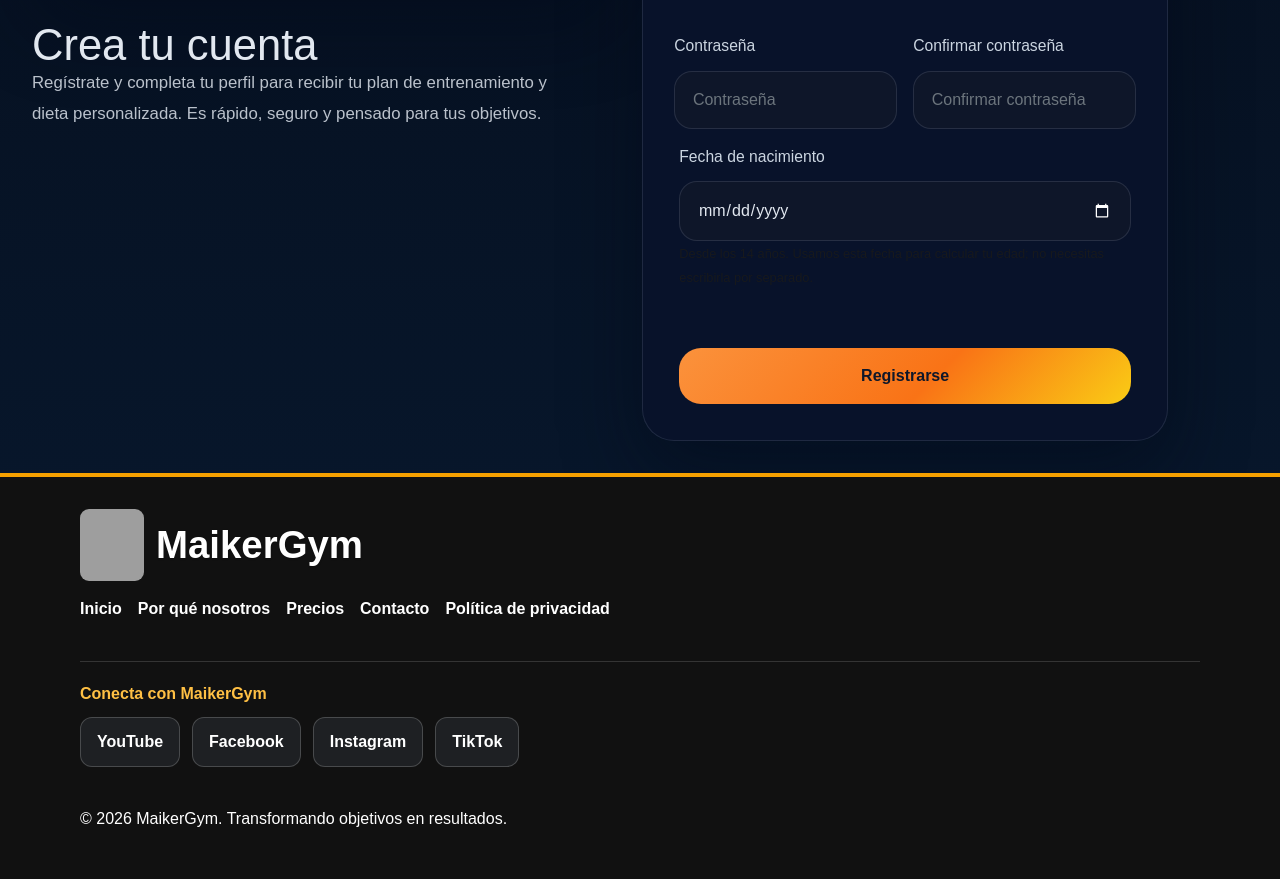
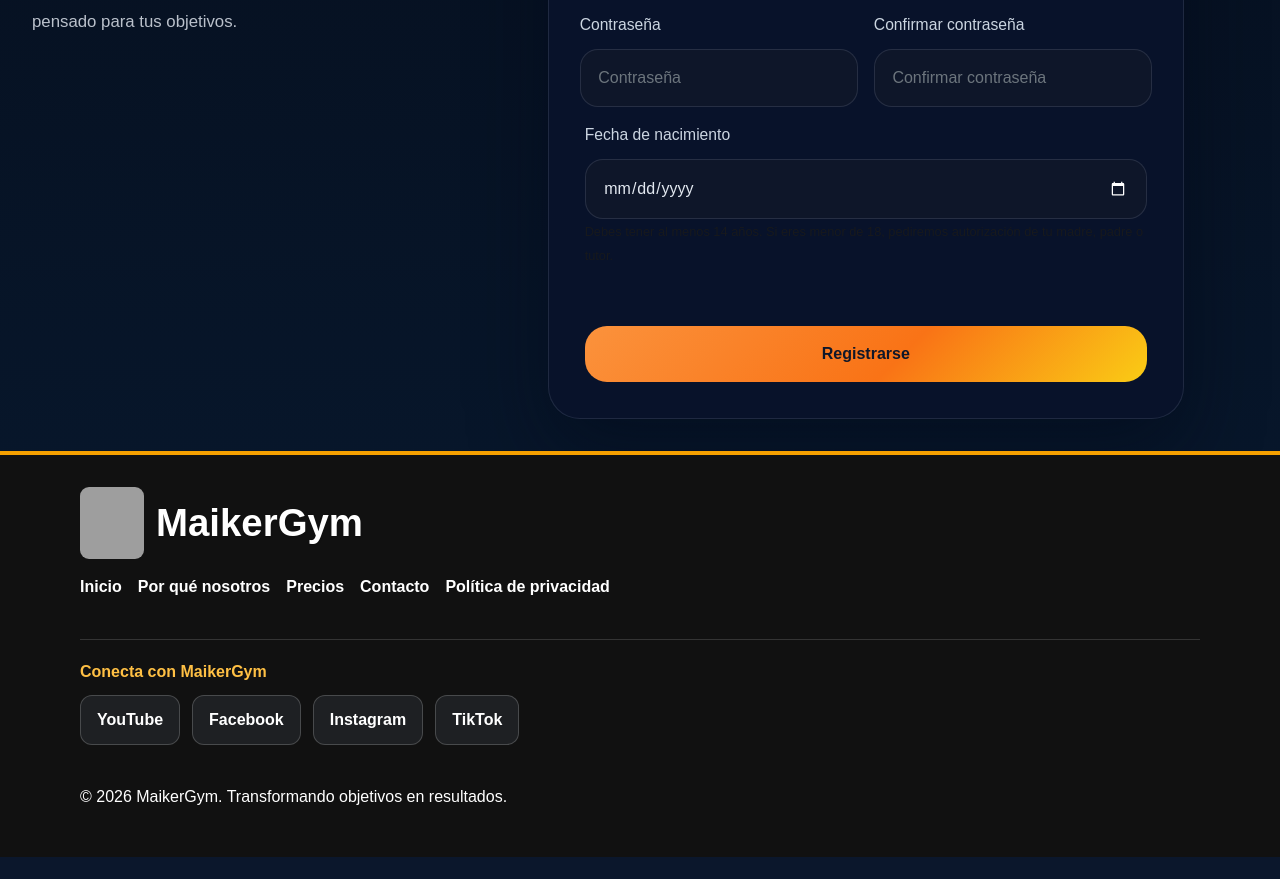
Before and after one commit to codexinfinity2025-blip/Maikergym, a Django app: page /registrarse/ in a window 1280 px wide. Shown: the part 861-1740 px from the top of the page. After the commit the page ends 1718 px from the top, so only its background shows below. Run offline with Django 5.2, Linux system fonts and the light colour scheme; parts of the project's set-up code (start-up, migrations or seed data) failed here and were passed over; some libraries are stand-ins or nearby versions; grey boxes are pictures that could not be loaded.

Commit message:
Mejorar registro y autorización para menores

```diff
--- a/gym_project/gym_app/static/css/estilos_registrarse.css
+++ b/gym_project/gym_app/static/css/estilos_registrarse.css
@@ -27,10 +27,10 @@ body {
 
 .register-page {
     display: grid;
-    grid-template-columns: 1.1fr 1fr;
-    gap: 2rem;
-    width: min(1200px, 100%);
-    align-items: center;
+    grid-template-columns: minmax(360px, 0.95fr) minmax(600px, 1.25fr);
+    gap: clamp(1.5rem, 2.5vw, 3rem);
+    width: min(1680px, calc(100% - 4rem));
+    align-items: start;
 }
 
 .profile-setup-page {
--- a/gym_project/gym_app/templates/registrarse.html
+++ b/gym_project/gym_app/templates/registrarse.html
@@ -4,7 +4,7 @@
 {% block title %}MaikerGym - Registrarse{% endblock %}
 
 {% block extra_css %}
-    <link rel="stylesheet" href="{% static 'css/estilos_registrarse.css' %}?v=registro-composicion-2">
+    <link rel="stylesheet" href="{% static 'css/estilos_registrarse.css' %}?v=registro-menores-layout-1">
 {% endblock %}
 
 {% block content %}
@@ -97,12 +97,51 @@
 
             <div class="form-group">
                 <label class="form-label" for="fecha_nacimiento">Fecha de nacimiento</label>
-                <input class="form-control" id="fecha_nacimiento" type="date" name="fecha_nacimiento" aria-describedby="ayuda-edad" value="{{ form_data.fecha_nacimiento|default:'' }}" required>
-                <small id="ayuda-edad">Desde los 14 años. Usamos esta fecha para calcular tu edad; no necesitas escribirla por separado.</small>
+                <input class="form-control" id="fecha_nacimiento" type="date" name="fecha_nacimiento" aria-describedby="ayuda-edad aviso-menor" value="{{ form_data.fecha_nacimiento|default:'' }}" required>
+                <small id="ayuda-edad">Debes tener al menos 14 años. Si eres menor de 18, pediremos autorización de tu madre, padre o tutor.</small>
             </div>
+
+            <section id="aviso-menor" class="minor-consent" role="alert" aria-labelledby="aviso-menor-titulo" {% if not mostrar_aviso_menor %}hidden{% endif %}>
+                <h3 id="aviso-menor-titulo">Registro para menores de 18 años</h3>
+                <p>Para continuar, una persona adulta responsable debe autorizar tu registro y acompañar el uso de las recomendaciones de entrenamiento. MaikerGym ofrece orientación general; no reemplaza una valoración médica o profesional.</p>
+                <label class="minor-consent-check">
+                    <input type="checkbox" id="autorizacion-menor" name="autorizacion_menor" value="on" {% if form_data.autorizacion_menor %}checked{% endif %}>
+                    <span>Confirmo que cuento con autorización de mi madre, padre o tutor legal y que usaré las recomendaciones con supervisión adulta.</span>
+                </label>
+            </section>
 
             <button class="register-submit" type="submit">Registrarse</button>
         </form>
     </section>
 </main>
+<script>
+(() => {
+    const nacimiento = document.getElementById('fecha_nacimiento');
+    const aviso = document.getElementById('aviso-menor');
+    const autorizacion = document.getElementById('autorizacion-menor');
+    if (!nacimiento || !aviso || !autorizacion) return;
+
+    function actualizarAvisoMenor() {
+        if (!nacimiento.value) {
+            aviso.hidden = true;
+            autorizacion.required = false;
+            return;
+        }
+        const fecha = new Date(`${nacimiento.value}T00:00:00`);
+        const hoy = new Date();
+        let edad = hoy.getFullYear() - fecha.getFullYear();
+        if (hoy.getMonth() < fecha.getMonth() ||
+            (hoy.getMonth() === fecha.getMonth() && hoy.getDate() < fecha.getDate())) {
+            edad--;
+        }
+        const esMenor = Number.isFinite(edad) && edad >= 0 && edad < 18;
+        aviso.hidden = !esMenor;
+        autorizacion.required = esMenor;
+    }
+
+    nacimiento.addEventListener('input', actualizarAvisoMenor);
+    nacimiento.addEventListener('change', actualizarAvisoMenor);
+    actualizarAvisoMenor();
+})();
+</script>
 {% endblock %}
--- a/gym_project/gym_app/views.py
+++ b/gym_project/gym_app/views.py
@@ -269,6 +269,14 @@ def registrarse(request):
             contexto['error'] = error.messages[0]
             return render(request, 'registrarse.html', contexto)
 
+        if calcular_edad(fecha_nacimiento) < 18 and request.POST.get('autorizacion_menor') != 'on':
+            contexto['mostrar_aviso_menor'] = True
+            contexto['error'] = (
+                'Para registrar una cuenta siendo menor de 18 años, confirma que '
+                'tienes autorización y supervisión de una persona adulta responsable.'
+            )
+            return render(request, 'registrarse.html', contexto)
+
         enfoque = request.POST.get('enfoque_corporal', 'full_body')
         if enfoque not in ('inferior', 'superior', 'full_body'):
             contexto['error'] = 'Selecciona un enfoque corporal válido.'
```
Also changed, not shown: other parts of gym_project/gym_app/static/css/estilos_registrarse.css (+60 -0 lines), gym_project/gym_app/tests.py (+33 -1 lines).
